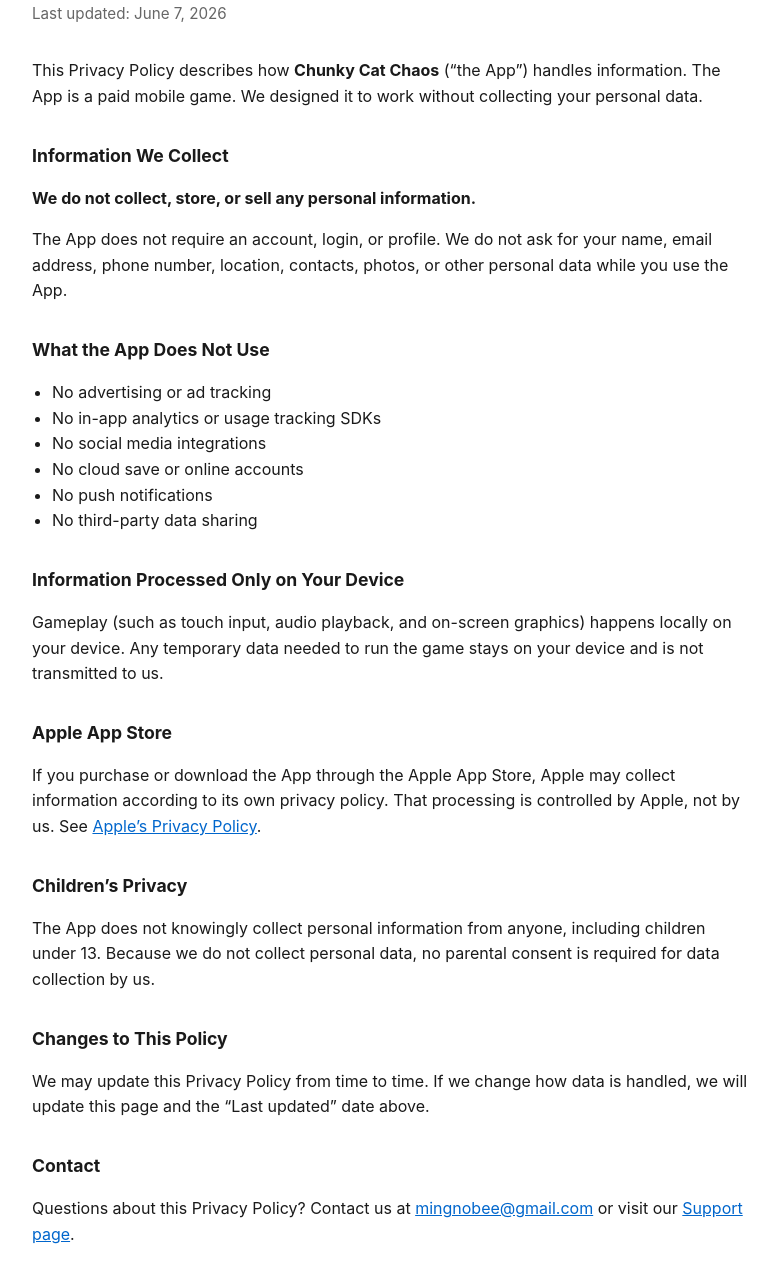
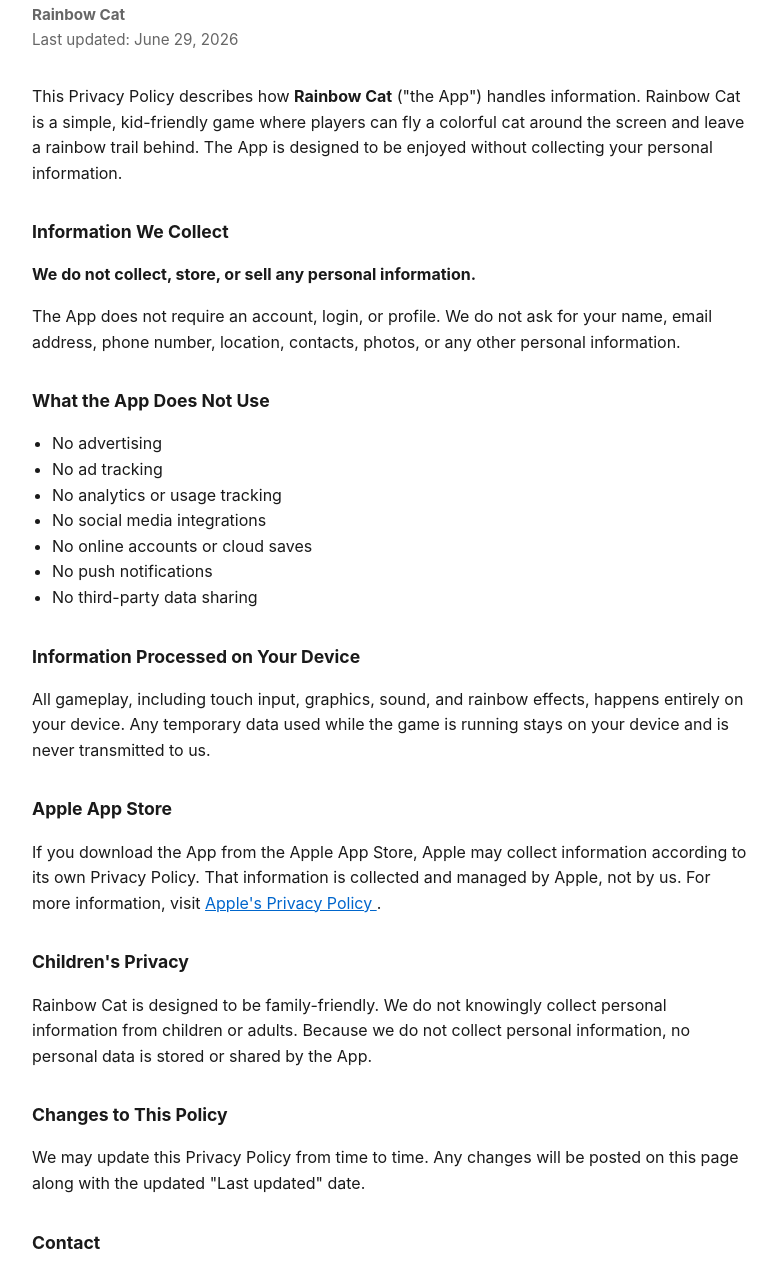
Before and after one commit to antoniobeltran/chunky-cat-chaos-pages, a plain HTML site: page privacy.html in a window 1280 px wide. Shown: the part 133-1403 px from the top of the page, without its empty margins (248-1025 px from the left). Drawn offline with Linux system fonts and the light colour scheme.

Commit message:
Update privacy.html

````diff
--- a/privacy.html
+++ b/privacy.html
@@ -1,9 +1,10 @@
+```html
 <!DOCTYPE html>
 <html lang="en">
 <head>
   <meta charset="UTF-8">
   <meta name="viewport" content="width=device-width, initial-scale=1.0">
-  <title>Privacy Policy — Chunky Cat Chaos</title>
+  <title>Privacy Policy — Rainbow Cat</title>
   <style>
     :root { color-scheme: light dark; }
     body {
@@ -29,61 +30,70 @@
 </head>
 <body>
   <h1>Privacy Policy</h1>
-  <p class="meta"><strong>Chunky Cat Chaos</strong><br>Last updated: June 7, 2026</p>
+  <p class="meta"><strong>Rainbow Cat</strong><br>Last updated: June 29, 2026</p>
 
   <p>
-    This Privacy Policy describes how <strong>Chunky Cat Chaos</strong> (“the App”)
-    handles information. The App is a paid mobile game. We designed it to work
-    without collecting your personal data.
+    This Privacy Policy describes how <strong>Rainbow Cat</strong> ("the App")
+    handles information. Rainbow Cat is a simple, kid-friendly game where players
+    can fly a colorful cat around the screen and leave a rainbow trail behind.
+    The App is designed to be enjoyed without collecting your personal information.
   </p>
 
   <h2>Information We Collect</h2>
   <p><strong>We do not collect, store, or sell any personal information.</strong></p>
-  <p>The App does not require an account, login, or profile. We do not ask for your name, email address, phone number, location, contacts, photos, or other personal data while you use the App.</p>
+  <p>
+    The App does not require an account, login, or profile. We do not ask for your
+    name, email address, phone number, location, contacts, photos, or any other
+    personal information.
+  </p>
 
   <h2>What the App Does Not Use</h2>
   <ul>
-    <li>No advertising or ad tracking</li>
-    <li>No in-app analytics or usage tracking SDKs</li>
+    <li>No advertising</li>
+    <li>No ad tracking</li>
+    <li>No analytics or usage tracking</li>
     <li>No social media integrations</li>
-    <li>No cloud save or online accounts</li>
+    <li>No online accounts or cloud saves</li>
     <li>No push notifications</li>
     <li>No third-party data sharing</li>
   </ul>
 
-  <h2>Information Processed Only on Your Device</h2>
+  <h2>Information Processed on Your Device</h2>
   <p>
-    Gameplay (such as touch input, audio playback, and on-screen graphics) happens
-    locally on your device. Any temporary data needed to run the game stays on your
-    device and is not transmitted to us.
+    All gameplay, including touch input, graphics, sound, and rainbow effects,
+    happens entirely on your device. Any temporary data used while the game is
+    running stays on your device and is never transmitted to us.
   </p>
 
   <h2>Apple App Store</h2>
   <p>
-    If you purchase or download the App through the Apple App Store, Apple may
-    collect information according to its own privacy policy. That processing is
-    controlled by Apple, not by us. See
-    <a href="https://www.apple.com/legal/privacy/" rel="noopener noreferrer">Apple’s Privacy Policy</a>.
+    If you download the App from the Apple App Store, Apple may collect
+    information according to its own Privacy Policy. That information is collected
+    and managed by Apple, not by us. For more information, visit
+    <a href="https://www.apple.com/legal/privacy/" rel="noopener noreferrer">
+      Apple's Privacy Policy
+    </a>.
   </p>
 
-  <h2>Children’s Privacy</h2>
+  <h2>Children's Privacy</h2>
   <p>
-    The App does not knowingly collect personal information from anyone, including
-    children under 13. Because we do not collect personal data, no parental consent
-    is required for data collection by us.
+    Rainbow Cat is designed to be family-friendly. We do not knowingly collect
+    personal information from children or adults. Because we do not collect
+    personal information, no personal data is stored or shared by the App.
   </p>
 
   <h2>Changes to This Policy</h2>
   <p>
-    We may update this Privacy Policy from time to time. If we change how data is
-    handled, we will update this page and the “Last updated” date above.
+    We may update this Privacy Policy from time to time. Any changes will be
+    posted on this page along with the updated "Last updated" date.
   </p>
 
   <h2>Contact</h2>
   <p>
-    Questions about this Privacy Policy? Contact us at
+    If you have any questions about this Privacy Policy, please contact us at
     <a href="mailto:mingnobee@gmail.com">mingnobee@gmail.com</a>
     or visit our <a href="support.html">Support page</a>.
   </p>
 </body>
 </html>
+```
````
